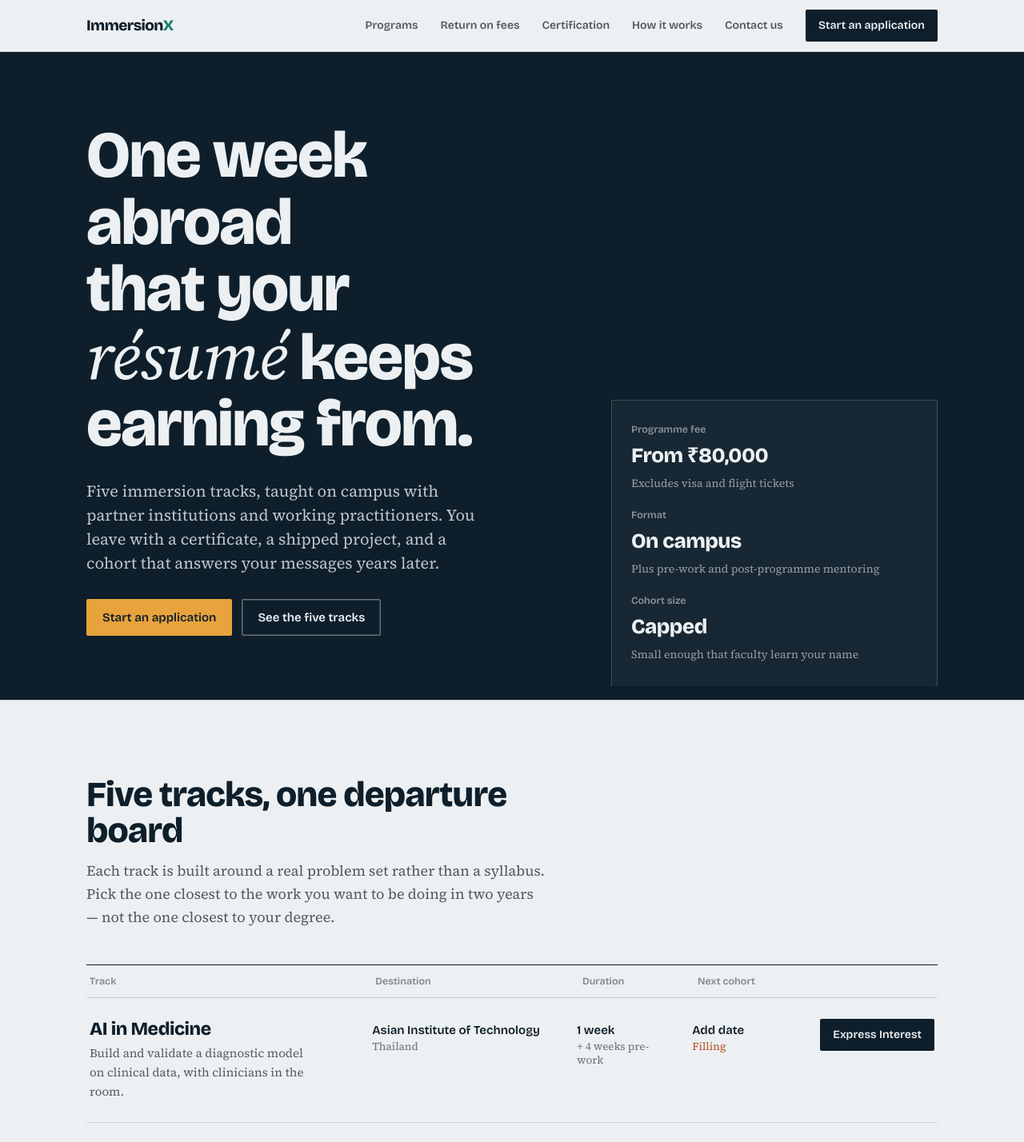
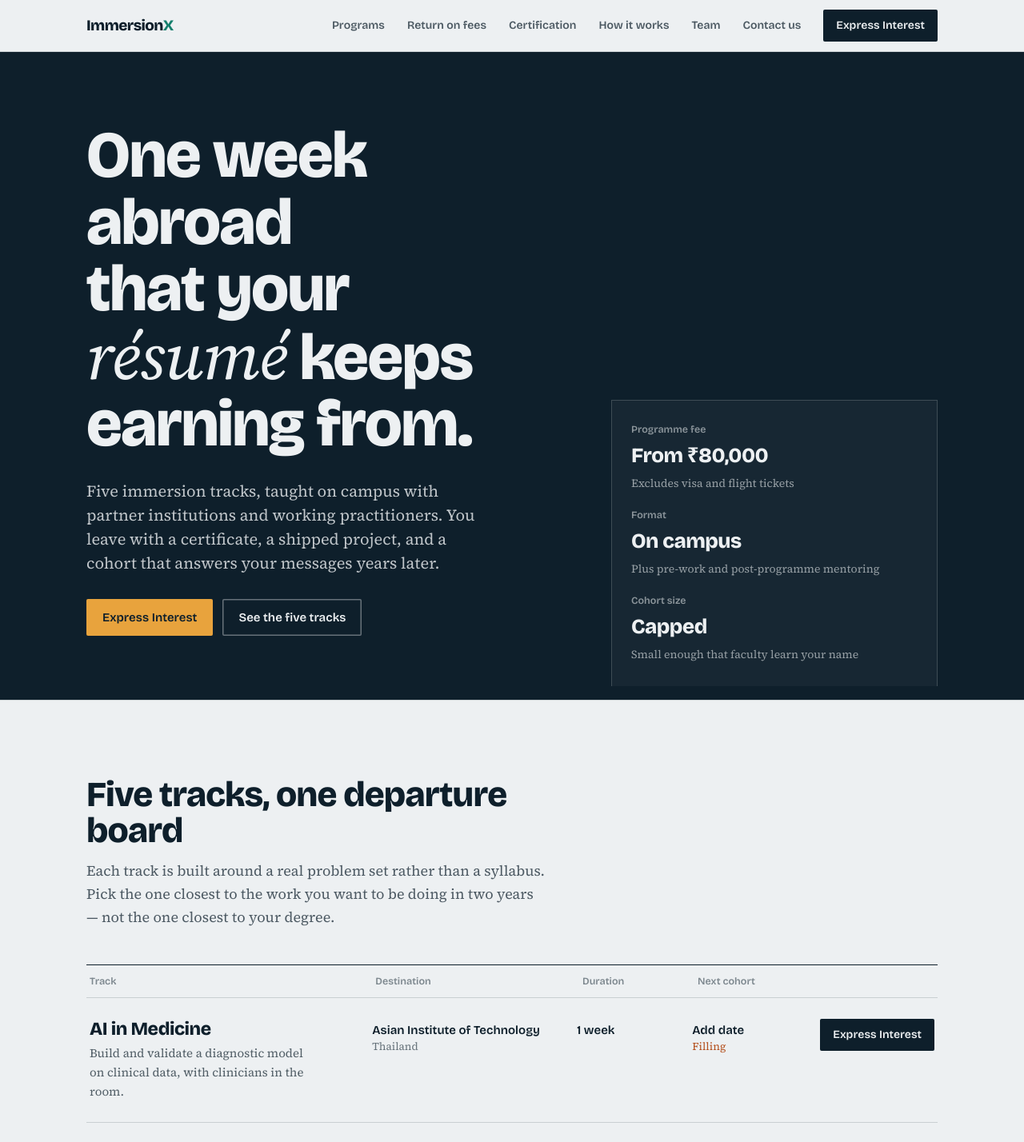
Before and after one commit to kotesh-bitsian/immersion-web, a SvelteKit app: page / in a window 1280 px wide. Shown: the top 1428 px of the page at 80% size. Built offline with nearby package versions, Linux system fonts and the light colour scheme.

Commit message:
Add files via upload

```diff
--- a/src/routes/+layout.svelte
+++ b/src/routes/+layout.svelte
@@ -22,8 +22,9 @@
 		<a class="lnk" href="/#roi">Return on fees</a>
 		<a class="lnk" href="/#certificates">Certification</a>
 		<a class="lnk" href="/#process">How it works</a>
+		<a class="lnk" href="/team">Team</a>
 		<a class="lnk" href="/contact">Contact us</a>
-		<a class="btn" href="/apply">Start an application</a>
+		<a class="btn" href="/apply">Express Interest</a>
 	</div>
 </nav>
 
@@ -35,7 +36,8 @@
 		<div>
 			<a href="/#programs">Programs</a> &nbsp;·&nbsp;
 			<a href="/#roi">Return on fees</a> &nbsp;·&nbsp;
-			<a href="/apply">Express interest</a> &nbsp;·&nbsp;
+			<a href="/team">Team</a> &nbsp;·&nbsp;
+			<a href="/apply">Express Interest</a> &nbsp;·&nbsp;
 			<a href="/contact">Contact us</a>
 		</div>
 	</div>
--- a/src/routes/+page.svelte
+++ b/src/routes/+page.svelte
@@ -39,7 +39,7 @@
 				years later.
 			</p>
 			<div class="cta-row">
-				<a class="btn gold" href="/apply">Start an application</a>
+				<a class="btn gold" href="/apply">Express Interest</a>
 				<a
 					class="btn ghost"
 					style="box-shadow:inset 0 0 0 1.5px rgba(237,240,242,.4);color:var(--paper)"
@@ -82,9 +82,7 @@
 					</div>
 					<div class="cell">{program.campus}<small>{program.city}</small></div>
 					<div class="cell">
-						<span class="wk-cycle" class:is-fading={fading}>{weekWords[weekIndex]}</span><small
-							>+ 4 weeks pre-work</small
-						>
+						<span class="wk-cycle" class:is-fading={fading}>{weekWords[weekIndex]}</span>
 					</div>
 					<div class="cell">Add date<small class="seats" class:low={program.seatsLow}>{program.seats}</small></div>
 					<a class="btn" href="/apply?program={programSlug(program.name)}">Express Interest</a>
@@ -172,6 +170,6 @@
 				or two tracks that actually fit.
 			</p>
 		</div>
-		<a class="btn" href="/apply">Start an application</a>
+		<a class="btn" href="/apply">Express Interest</a>
 	</div>
 </section>
```
